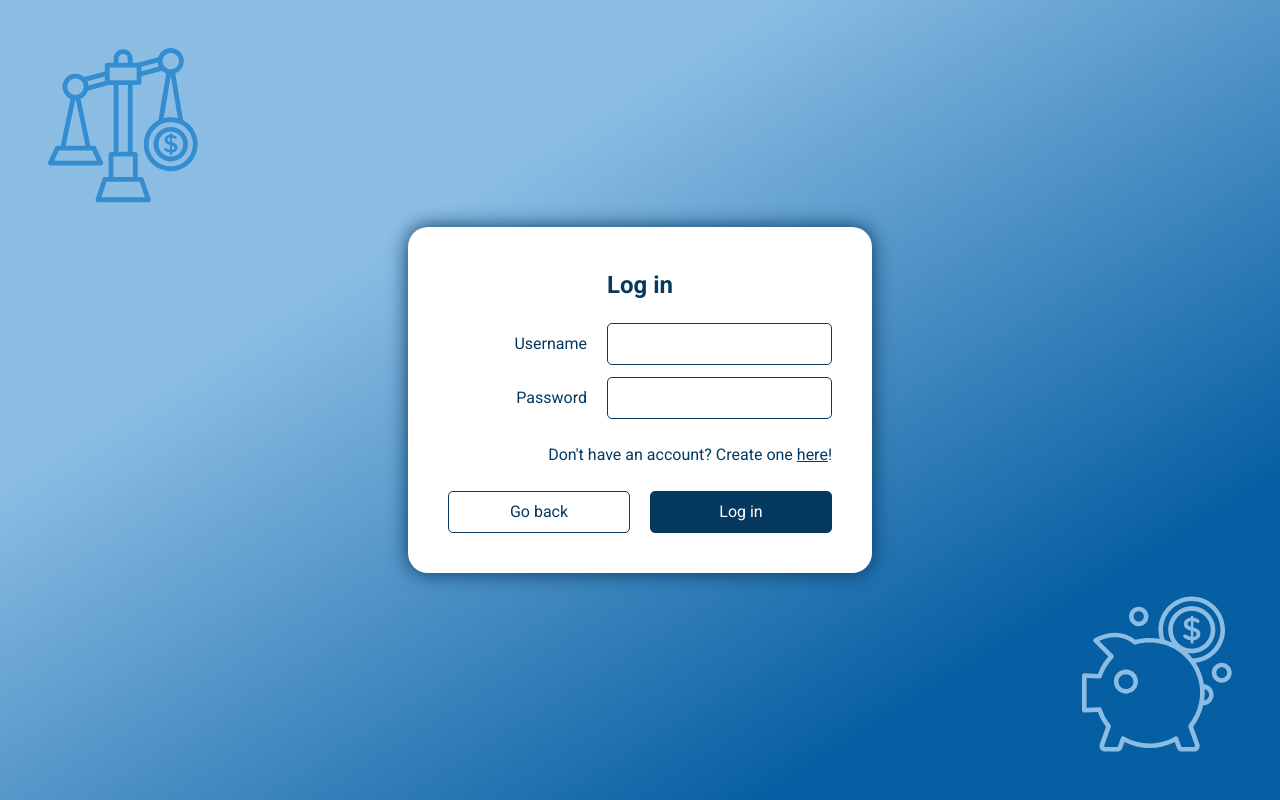
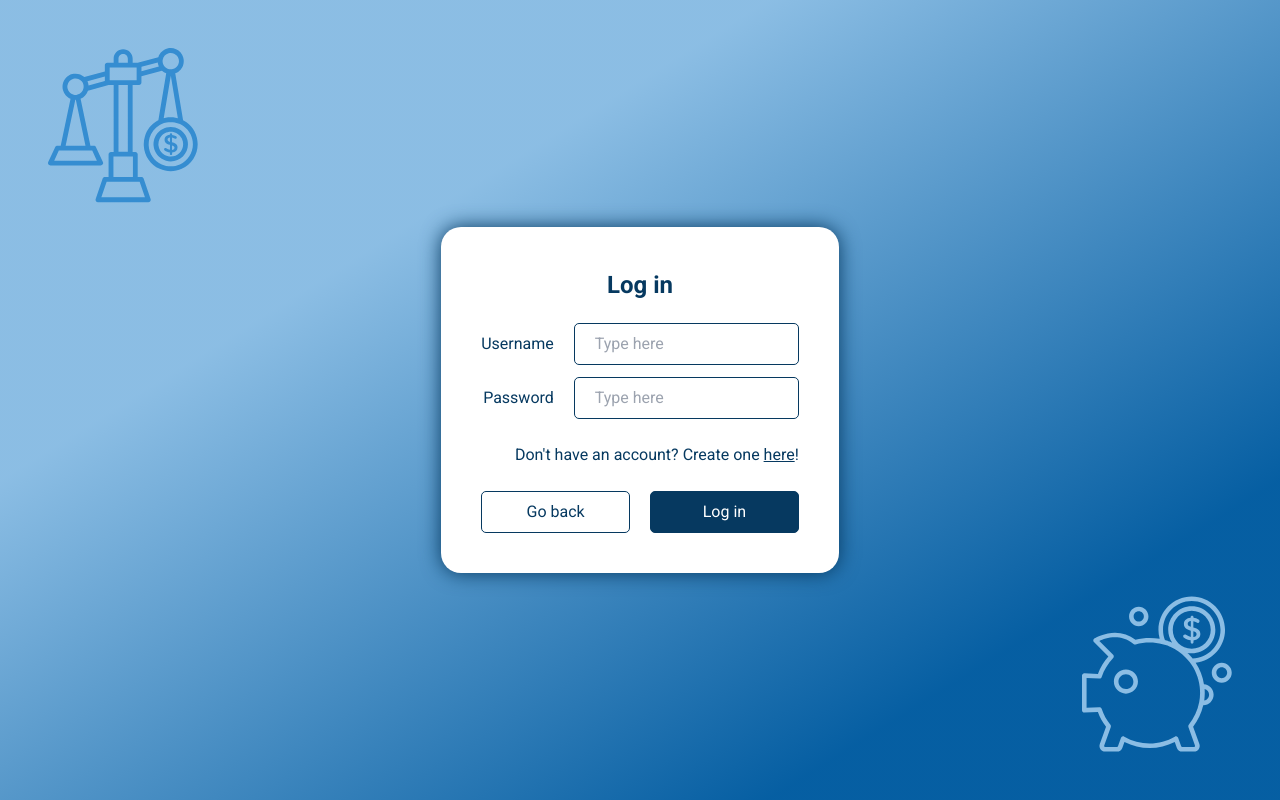
Before and after one commit to rahdi/rebalancer, an Angular app: page /login in a window 1280 px wide. Built offline with nearby package versions, Linux system fonts and the light colour scheme; what @ngrx/store would draw is missing.

Commit message:
created reusable labeled input component

```diff
--- a/src/app/modules/auth/pages/login/login.component.html
+++ b/src/app/modules/auth/pages/login/login.component.html
@@ -2,31 +2,17 @@
   <h4 class="text-center">Log in</h4>
 
   <form>
-    <!-- TODO: create reusable labelled input component -->
     <div class="flex flex-col gap-y-3">
-      <div
-        class="flex flex-col md:flex-row gap-x-5 gap-y-1 md:items-center md:w-96"
-      >
-        <label class="flex-1 md:text-right" for="username">Username</label>
-        <input
-          type="text"
-          id="username"
-          name="username"
-          class="flex-1 md:flex-2"
-        />
-      </div>
+      <app-labeled-input
+        [id]="'login-username'"
+        [label]="'Username'"
+      ></app-labeled-input>
 
-      <div
-        class="flex flex-col md:flex-row gap-x-5 gap-y-1 md:items-center md:w-96"
-      >
-        <label class="flex-1 md:text-right" for="password">Password</label>
-        <input
-          type="password"
-          id="password"
-          name="password"
-          class="flex-1 md:flex-2"
-        />
-      </div>
+      <app-labeled-input
+        [id]="'login-password'"
+        [type]="'password'"
+        [label]="'Password'"
+      ></app-labeled-input>
     </div>
 
     <div class="flex justify-end mt-6">
--- /dev/null
+++ b/src/app/shared/components/labeled-input/labeled-input.component.html
@@ -0,0 +1,10 @@
+<div class="flex flex-col md:flex-row gap-x-5 gap-y-1 md:items-center">
+  <label class="flex-1 md:text-right" [attr.for]="id">{{ label }}</label>
+  <input
+    [attr.type]="type"
+    [attr.id]="id"
+    [attr.name]="id"
+    class="flex-1 md:flex-2"
+    placeholder="Type here"
+  />
+</div>
```
Also changed, not shown: src/app/shared/components/labeled-input/labeled-input.component.ts (added, +11 -0 lines), src/app/shared/shared.module.ts (+8 -2 lines), 2 other files (tests, documents, lock files or other folders).
